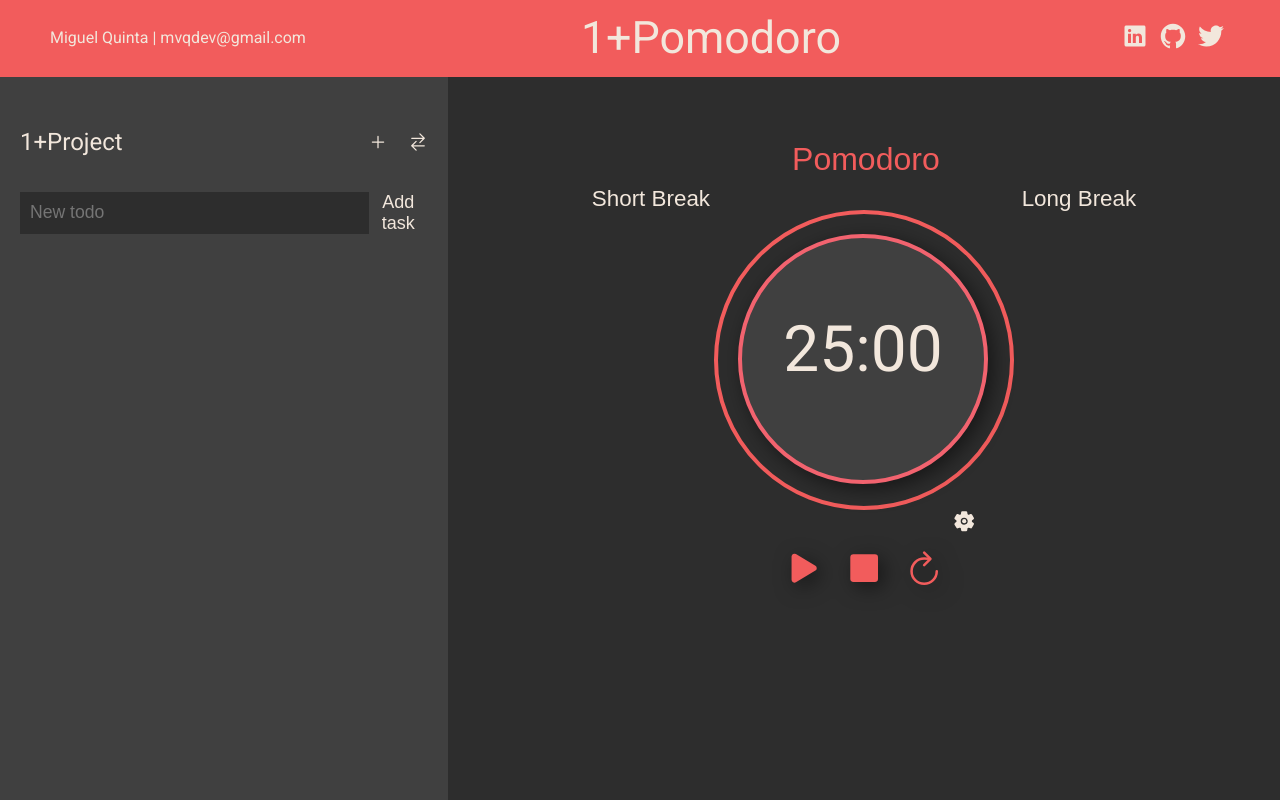
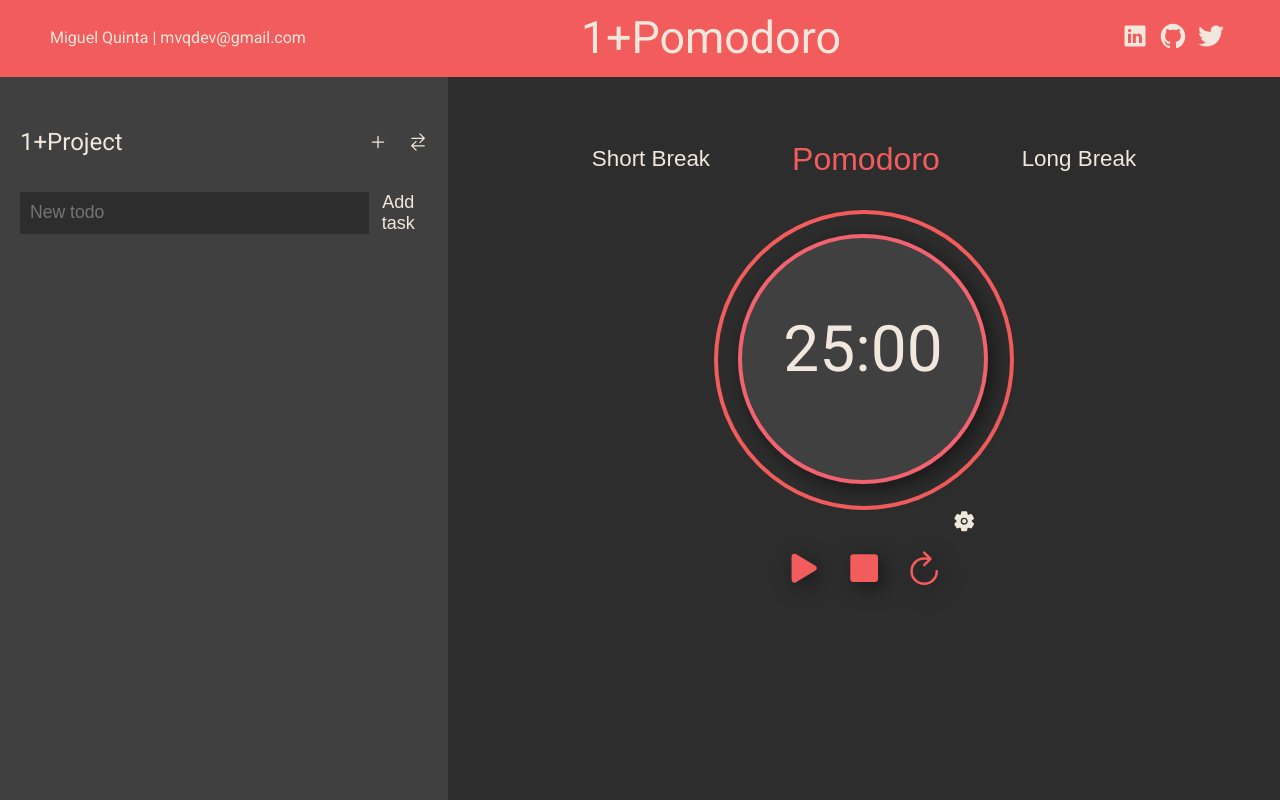
Before and after one commit to mvquinta/1-pomodoro, a React (Create React App) app: page / in a window 1280 px wide. Built offline with nearby package versions, Linux system fonts and the light colour scheme.

Commit message:
added animations to clock feature

```diff
--- a/src/App.css
+++ b/src/App.css
@@ -152,7 +152,6 @@ Nav.js & ClockTImer.js
 }
 
 .btn-pos-active {
-  transform: translateY(110px);
   padding: 0 0px;
   color: var(--primary-red);
 }
@@ -324,24 +323,22 @@ media queries
 
 @media only screen and (min-width: 550px) {
   .btn-pos {
-    transform: translateY(40px);
     padding: 0 50px;
   }
 
   .btn-pos-active {
-    transform: translateY(40px);
     padding: 0 50px;
   }
 }
 
 @media only screen and (max-width: 1055px) {
+
+  /*Padding to 0 because there's a glitch in this size where buttons get all messed up*/
   .btn-pos {
-    transform: translateY(40px);
     padding: 0 0px;
   }
 
   .btn-pos-active {
-    transform: translateY(40px);
     padding: 0 0px;
   }
 
@@ -374,11 +371,11 @@ media queries
   }
 
   .btn-pos {
-    transform: translateY(0px);
+    padding: 0px 50px;
   }
 
   .btn-pos-active {
-    transform: translateY(0px);
+    padding: 0px 50px;
   }
 
   .project-name-position {
--- a/src/components/ClockTimer.js
+++ b/src/components/ClockTimer.js
@@ -11,6 +11,9 @@ const buttonVariants = {
         scale: 1.1,
         //boxShadow: "0px 0px 5px rgba(0,0,0, 0.25)",
         //borderRadius: 10,
+    },
+    tap: {
+        scale: 0.9,
     }
 }
 
@@ -166,26 +169,36 @@ export default function ClockTimer(props) {
                 valueSetLongSession={setLongSession}
                 valueSetActiveSession={setActiveSession}
                 /> : null}
-                <button className='btn-clock-settings' onClick={togglePopEditTime}><IoSettings /></button>
+                <motion.button
+                className='btn-clock-settings'
+                onClick={togglePopEditTime}
+                variants={buttonVariants}
+                whileHover='hover'
+                whileTap='tap'>
+                    <IoSettings />
+                </motion.button>
             </div>
             <IconContext.Provider value={{ color: "#F25C5C", size:"1.8em", className: "global-class-name" }}>
                 <div className='circle-buttons'>
                     <motion.button
                     onClick={playTrue}
                     variants={buttonVariants}
-                    whileHover='hover'>
+                    whileHover='hover'
+                    whileTap='tap'>
                         <IoPlay />
                     </motion.button>
                     <motion.button
                     onClick={pauseTrue}
                     variants={buttonVariants}
-                    whileHover='hover'>
+                    whileHover='hover'
+                    whileTap='tap'>
                         <IoStop />
                     </motion.button>
                     <motion.button
                     onClick={restartTimer}
                     variants={buttonVariants}
-                    whileHover='hover'>
+                    whileHover='hover'
+                    whileTap='tap'>
                         <IoRefresh />
                     </motion.button>
                 </div>
--- a/src/components/Nav.js
+++ b/src/components/Nav.js
@@ -1,4 +1,29 @@
 import React from 'react'
+import { motion } from 'framer-motion'
+
+const buttonVariants = {
+    initial: {
+        y: 40,
+    },
+    hover: {
+        scale: 1.1,
+    },
+    tap: {
+        scale: 0.9,
+    }
+}
+
+const buttonPomoVariants = {
+    initial: {
+        y: 0,
+    },
+    hover: {
+        scale: 1.1,
+    },
+    tap: {
+        scale: 0.9,
+    }
+}
 
 export default function Nav(props) {
 
@@ -47,21 +72,33 @@ export default function Nav(props) {
     return(
         <nav>
             <ul>
-                <li><button
+                <li><motion.button
                 onClick={handleShortOnClick}
-                className={activeShort ? 'btn-pos-active' : 'btn-pos'}>
+                className={activeShort ? 'btn-pos-active' : 'btn-pos'}
+                variants={buttonVariants}
+                whileHover='hover'
+                whileTap='tap'
+                >
                     Short Break
-                </button></li>
-                <li><button
+                </motion.button></li>
+                <li><motion.button
                  onClick={handlePomodoroOnClick}
-                 id={activePomodoro ? 'btn-pomodoro-active' : 'btn-pomodoro'}>
+                 id={activePomodoro ? 'btn-pomodoro-active' : 'btn-pomodoro'}
+                 variants={buttonPomoVariants}
+                 whileHover='hover'
+                 whileTap='tap'
+                 >
                      Pomodoro
-                </button></li>
-                <li><button
+                </motion.button></li>
+                <li><motion.button
                 onClick={handleLongOnClick}
-                className={activeLong ? 'btn-pos-active' : 'btn-pos'}>
+                className={activeLong ? 'btn-pos-active' : 'btn-pos'}
+                variants={buttonVariants}
+                whileHover='hover'
+                whileTap='tap'
+                >
                     Long Break
-                </button></li>
+                </motion.button></li>
             </ul>
       </nav>
     )
--- a/src/components/PopEditTime.js
+++ b/src/components/PopEditTime.js
@@ -1,6 +1,29 @@
 import React from "react";
 import ReactDom from 'react-dom'
 import './styles/ModalPop.css'
+import { motion } from 'framer-motion'
+
+//Animation Variants
+
+const buttonVariants = {
+    hover: {
+        scale: 1.1,
+        //boxShadow: "0px 0px 5px rgba(0,0,0, 0.25)",
+        //borderRadius: 10,
+    },
+    tap: {
+        scale: 0.9,
+    }
+}
+
+const divVariants = {
+  hover: {
+      scale: 1.02,
+      originX: -2,
+      border: '1px solid rgba(242,92,92, 0.75)'
+  }
+}
+
 
 export default function PopEditTime(props) {
   const [editPomodoroMin, setEditPomodoroMin] = React.useState(0)
@@ -36,12 +59,21 @@ export default function PopEditTime(props) {
   return ReactDom.createPortal(
     <>
       <div className='overlayStyles' />
-      <div className='container-EditTime'>
+      <motion.div
+      className='container-EditTime'
+      initial={{ scale: 0, opacity: 0, x: '-52.4%', y: '-50%' }}
+      animate={{ scale: 1, opacity: 1}}
+      transition={{ type: 'spring', duration: 0.4}}
+      >
         <div className='popup-EditTime'>
             <div className='popInputContainer-EditTime'>
               <h2 className='poph2-EditTime'>Edit Time</h2>
               <div className='timersContainer-flex'>
-                <div className='timersContainer-box'>
+                <motion.div
+                className='timersContainer-box'
+                variants={divVariants}
+                whileHover='hover'
+                >
                   <h3>Pomodoro</h3>
                   <div className='timersContainer-innerBox'>
                     <div>
@@ -69,8 +101,11 @@ export default function PopEditTime(props) {
                       />
                     </div>
                   </div>
-                </div>
-                <div className='timersContainer-box'>
+                </motion.div>
+                <motion.div
+                className='timersContainer-box'
+                variants={divVariants}
+                whileHover='hover'>
                   <h3>Short Break</h3>
                   <div className='timersContainer-innerBox'>
                     <div>
@@ -98,8 +133,11 @@ export default function PopEditTime(props) {
                       />
                     </div>
                   </div>
-                </div>
-                <div className='timersContainer-box'>
+                </motion.div>
+                <motion.div
+                className='timersContainer-box'
+                variants={divVariants}
+                whileHover='hover'>
                   <h3>Long Break</h3>
                   <div className='timersContainer-innerBox'>
                     <div>
@@ -127,19 +165,31 @@ export default function PopEditTime(props) {
                       />
                     </div>
                   </div>
-                </div>
+                </motion.div>
               </div>
             </div>
           <div className='popButtonsContainer-EditTime'>
-            <button className='popbuttons-EditTime' onClick={handleOkClick}>
+            <motion.button
+            className='popbuttons-EditTime'
+            onClick={handleOkClick}
+            variants={buttonVariants}
+            whileHover='hover'
+            whileTap='tap'
+            >
               OK
-            </button>
-            <button className='popbuttons-EditTime' onClick={handleCancelClick}>
+            </motion.button>
+            <motion.button
+            className='popbuttons-EditTime'
+            onClick={handleCancelClick}
+            variants={buttonVariants}
+            whileHover='hover'
+            whileTap='tap'
+            >
               Cancel
-            </button>
+            </motion.button>
           </div>
         </div>
-      </div>
+      </motion.div>
     </>,
     document.getElementById('portal')
   )
```
